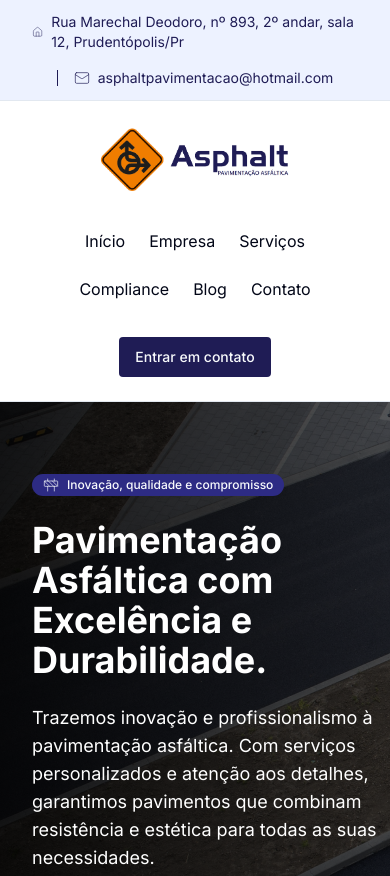
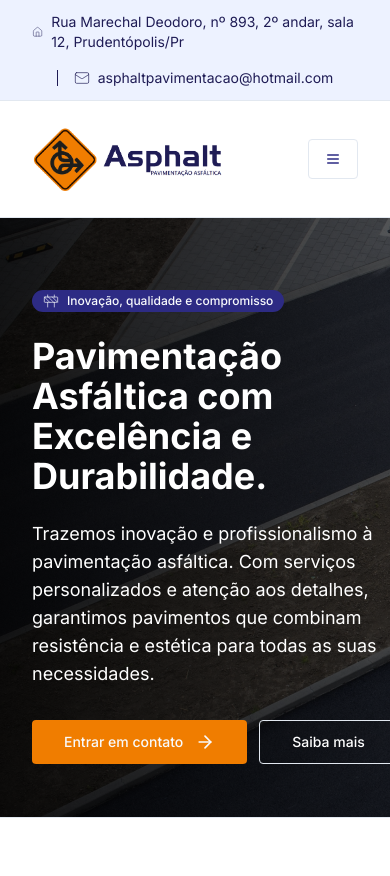
Before and after one commit to FernandoLorandi/asphalt, a React (Vite) app in the folder frontend/: page / in a window 390 px wide. Shown: the top 876 px of the page. Built offline with nearby package versions, Linux system fonts and the light colour scheme.

Commit message:
Ajustes de responsividade header

```diff
--- a/frontend/src/sections/header/header.tsx
+++ b/frontend/src/sections/header/header.tsx
@@ -2,6 +2,7 @@ import { Home, Mail } from "lucide-react";
 import { Separator } from "@/components/ui/separator";
 import { Button } from "@/components/ui/button";
 import NavItem from "./navItem";
+import SheetMenu from "./sheetMenu";
 
 const Header = () => {
   return (
@@ -30,13 +31,16 @@ const Header = () => {
 
       <header className=" bg-white border-b border-slate-200 py-6">
         <div className="container">
-          <div className="flex flex-wrap items-center justify-center lg:justify-between gap-3">
+          <div className="flex flex-wrap items-center justify-between md:justify-between lg:justify-between gap-3">
             <img
               src="/img/logo-invert.png"
               alt="Logotipo Asphalt"
               className="w-48 h-full object-contain"
             />
-            <nav>
+            <div className="lg:hidden xl:hidden">
+              <SheetMenu></SheetMenu>
+            </div>
+            <nav className=" hidden md:hidden lg:flex">
               <ul className="flex flex-wrap items-center justify-center  py-2 px-4">
                 <li className="flex flex-wrap items-center justify-center gap-2 py-2 px-4">
                   <NavItem>Início</NavItem>
@@ -48,7 +52,7 @@ const Header = () => {
                 </li>
               </ul>
             </nav>
-            <Button className="font-medium bg-brand-primary-950 hover:bg-brand-primary-900">
+            <Button className=" hidden md:hidden lg:flex lg:font-medium bg-brand-primary-950 hover:bg-brand-primary-900">
               Entrar em contato
             </Button>
           </div>
--- a/frontend/src/sections/header/navItem.tsx
+++ b/frontend/src/sections/header/navItem.tsx
@@ -3,15 +3,22 @@ import { ReactNode } from "react";
 
 type Props = {
   children?: ReactNode;
+  classname?: string;
 };
 
-const NavItem = ({ children }: Props) => {
+const NavItem = ({ children, classname, ...props }: Props) => {
   return (
     <li className="text-slate-950 text-base font-normal hover:font-semibold hover:text-brand-primary-900  transition-all ">
-      <Link to="to" className="py-2 px-2 inline-block">
+      <Link
+        to="to"
+        className={`py-2 px-2 inline-block ${classname}`}
+        {...props}
+      >
         {children}
       </Link>
     </li>
   );
 };
 export default NavItem;
+
+// py-2 px-2 inline-block
--- /dev/null
+++ b/frontend/src/sections/header/sheetMenu.tsx
@@ -0,0 +1,50 @@
+import { Button } from "@/components/ui/button";
+import {
+  Sheet,
+  SheetClose,
+  SheetContent,
+  SheetFooter,
+  SheetHeader,
+  SheetTitle,
+  SheetTrigger,
+} from "@/components/ui/sheet";
+import { Menu } from "lucide-react";
+import NavItem from "./navItem";
+import { Separator } from "@/components/ui/separator";
+
+const SheetMenu = () => {
+  return (
+    <Sheet>
+      <SheetTrigger asChild>
+        <Button variant="outline">
+          <Menu size={16} className="text-brand-primary-900" />
+        </Button>
+      </SheetTrigger>
+      <SheetContent>
+        <SheetHeader>
+          <SheetTitle className="text-left">Menu</SheetTitle>
+          <Separator className="opacity-50" />
+        </SheetHeader>
+        <ul className=" items-center justify-center">
+          <li className="items-center justify-center gap-2">
+            <NavItem classname="pl-0">Início</NavItem>
+            <NavItem classname="pl-0">Empresa</NavItem>
+            <NavItem classname="pl-0">Serviços</NavItem>
+            <NavItem classname="pl-0">Compliance</NavItem>
+            <NavItem classname="pl-0">Blog</NavItem>
+            <NavItem classname="pl-0">Contato</NavItem>
+          </li>
+        </ul>
+        <SheetFooter>
+          <SheetClose asChild>
+            <Button className="font-medium bg-brand-primary-950 hover:bg-brand-primary-900 mt-6">
+              Entrar em contato
+            </Button>
+          </SheetClose>
+        </SheetFooter>
+      </SheetContent>
+    </Sheet>
+  );
+};
+
+export default SheetMenu;
```
Also changed, not shown: frontend/src/sections/blog/cardBlog.tsx (indentation only), frontend/src/sections/contact/contact.tsx (line endings or trailing spaces), frontend/src/sections/contact/formInput.tsx (line endings or trailing spaces), frontend/src/sections/footer/footer.tsx (line endings or trailing spaces).
